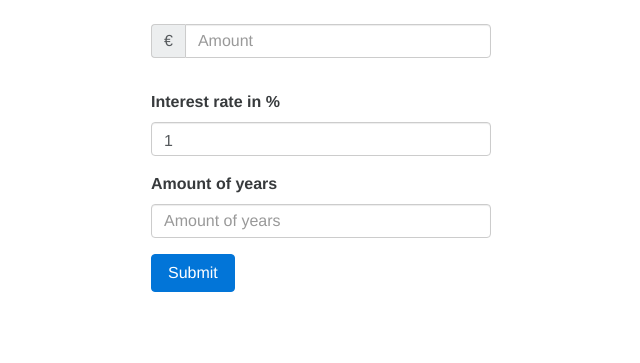
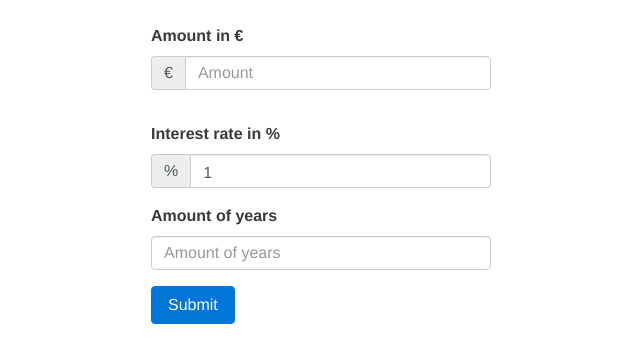
Before and after one commit to Pawel-Zawada/eBooks, a PHP site: page / in a window 1280 px wide. Shown: the top 363 px of the page, without its empty margins (319-959 px from the left). Run offline with PHP 8.4, Linux system fonts and the light colour scheme.

Commit message:
Input field updated.

```diff
--- a/public/index.php
+++ b/public/index.php
@@ -22,7 +22,7 @@
 		<form action="calc.php" method="POST">
 			<fieldset class="form-group">
 				<div class="form-group">
-					<label class="sr-only" for="exampleInputAmount">Amount (in dollars)</label>
+					<label for="years">Amount in &euro;</label>
 					<div class="input-group">
 					<div class="input-group-addon">&euro;</div>
 					<input type="text" class="form-control" id="startSum" placeholder="Amount" name="startSum">
@@ -31,6 +31,8 @@
 			</fieldset>
 		    <fieldset class="form-group">
 			    <label for="years">Interest rate in %</label>
+			    <div class="input-group">
+			    <div class="input-group-addon">%</div>
 			    <select class="form-control c-select" name="percentage">
 			      <option>1</option>
 			      <option>2</option>
@@ -53,10 +55,11 @@
 			      <option>19</option>
 			      <option>20</option>
 			    </select>
+			    </div>
   			</fieldset>
   			<fieldset class="form-group">
 			    <label for="years">Amount of years</label>
-			    <input type="number" class="form-control" placeholder="Amount of years" name="years">
+			    <input type="number" min="1" class="form-control" placeholder="Amount of years" name="years">
   			</fieldset>
   			<button type="submit" class="btn btn-primary">Submit</button>
 		</form>
```
